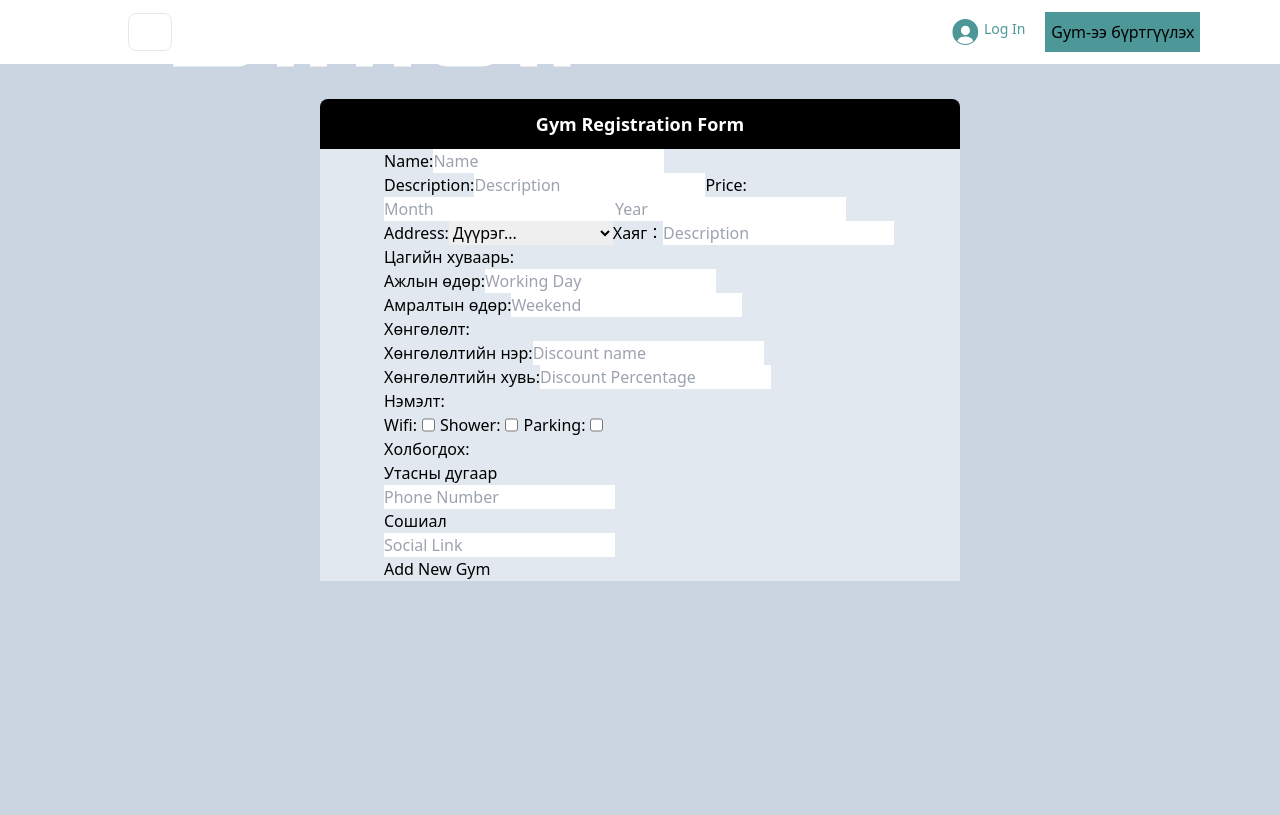
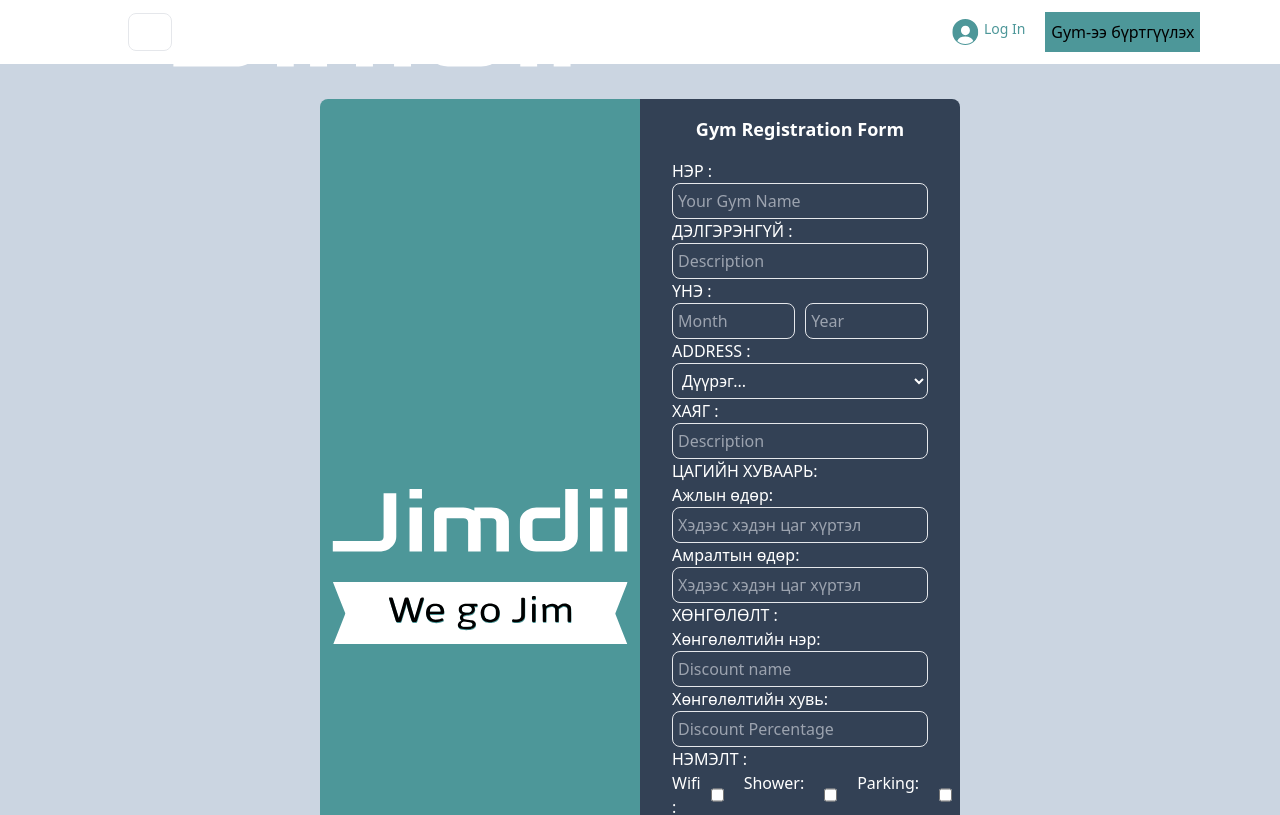
Before and after one commit to Pinecone-aqua/jimdii, a Next.js app in the folder front_end/client/: page /signUpGym in a window 1280 px wide. Shown: the top 815 px of the page. Built offline with nearby package versions, Linux system fonts and the light colour scheme.

Commit message:
Working on Gym register form

```diff
--- a/front_end/client/pages/signUpGym.tsx
+++ b/front_end/client/pages/signUpGym.tsx
@@ -1,3 +1,4 @@
+import MainLogo from "@/components/subcomp/MainLogo";
 import React from "react";
 
 export default function signUpGym(): JSX.Element {
@@ -55,34 +56,67 @@ export default function signUpGym(): JSX.Element {
   }
 
   return (
-    <div className="w-full h-[100vh] bg-slate-300">
-      <div className="w-[50%] mx-auto pt-[35px]">
-        <div className="bg-black text-white flex justify-center items-center h-[50px] text-lg font-bold rounded-t-lg">
-          Gym Registration Form
+    <div className="w-full h-fit bg-slate-300">
+      <div className="w-[50%] mx-auto py-[35px]">
+        <div className="flex">
+          <div className="hidden lg:inline w-[50%] rounded-l-lg">
+            <div className="w-full h-full flex justify-center items-center bg-[#4D9799] rounded-l-lg  ">
+              <MainLogo />
             </div>
-        <div className="bg-slate-200">
+          </div>
+
+          <div className="bg-slate-700 text-white rounded-r-lg w-[50%]">
+            <div className=" text-white flex justify-center items-center h-[50px] text-lg font-bold rounded-t-lg p-[30px]">
+              <h2>Gym Registration Form</h2>
+            </div>
             <form onSubmit={submitHandler} className="w-[80%] mx-auto">
               <label className="block">
-              Name:
-              <input type="text" name="name" placeholder="Name" required />
+                <h2>НЭР :</h2>
+                <input
+                  type="text"
+                  name="name"
+                  placeholder="Your Gym Name"
+                  className="w-full bg-slate-700 border rounded-lg p-[5px]"
+                  required
+                />
               </label>
               <label>
-              Description:
+                <h2>ДЭЛГЭРЭНГҮЙ :</h2>
+
                 <input
                   type="text"
                   name="description"
                   placeholder="Description"
+                  className="w-full bg-slate-700 border rounded-lg p-[5px]"
                   required
                 />
               </label>
               <label>
-              Price:
-              <input type="text" name="oneMonth" placeholder="Month" required />
-              <input type="text" name="year" placeholder="Year" />
+                <h2>ҮНЭ :</h2>
+
+                <div className="flex justify-between">
+                  <input
+                    type="text"
+                    name="oneMonth"
+                    placeholder="Month"
+                    className="w-[48%] bg-slate-700 border rounded-lg p-[5px]"
+                    required
+                  />
+                  <input
+                    type="text"
+                    name="year"
+                    placeholder="Year"
+                    className="w-[48%] bg-slate-700 border rounded-lg p-[5px]"
+                  />
+                </div>
               </label>
-            <label className="block">
-              Address:
-              <select name="districts" id="districts">
+              <label className="block ">
+                <h2>ADDRESS :</h2>
+                <select
+                  name="districts"
+                  id="districts"
+                  className="text-white w-full bg-slate-700 border rounded-lg p-[5px]"
+                >
                   <option value="Бүх дүүрэг/сум..." className="w-[50%]">
                     Дүүрэг...
                   </option>
@@ -93,42 +127,50 @@ export default function signUpGym(): JSX.Element {
                   <option value="Songino-Khairkhan">Songino-Khairkhan</option>
                   <option value="Chingeltei">Chingeltei</option>
                 </select>
-              Хаяг：
+                <h2>ХАЯГ :</h2>
                 <input
                   type="text"
                   name="addressDescription"
                   placeholder="Description"
+                  className="text-white w-full bg-slate-700 border rounded-lg p-[5px]"
                 />
               </label>
               <label className="block">
-              Цагийн хуваарь:
+                <h2>ЦАГИЙН ХУВААРЬ:</h2>
+
                 <div>
-                Ажлын өдөр:
+                  <h2>Ажлын өдөр:</h2>
+
                   <input
                     type="text"
                     name="workDay"
                     id="workDay"
-                  placeholder="Working Day"
+                    placeholder="Хэдээс хэдэн цаг хүртэл"
+                    className="text-white w-full bg-slate-700 border rounded-lg p-[5px]"
                   />
                 </div>
                 <div>
-                Амралтын өдөр:
+                  <h2>Амралтын өдөр:</h2>
+
                   <input
                     type="text"
                     name="weekend"
                     id="weekend "
-                  placeholder="Weekend"
+                    placeholder="Хэдээс хэдэн цаг хүртэл"
+                    className="text-white w-full bg-slate-700 border rounded-lg p-[5px]"
                   />
                 </div>
               </label>
               <label>
-              Хөнгөлөлт:
+                <h2>ХӨНГӨЛӨЛТ :</h2>
+
                 <div>
                   Хөнгөлөлтийн нэр:
                   <input
                     type="text"
                     name="discountName"
                     placeholder="Discount name"
+                    className="text-white w-full bg-slate-700 border rounded-lg p-[5px]"
                   />
                 </div>
                 <div>
@@ -137,14 +179,18 @@ export default function signUpGym(): JSX.Element {
                     type="text"
                     name="discountPer"
                     placeholder="Discount Percentage"
+                    className="text-white w-full bg-slate-700 border rounded-lg p-[5px]"
                   />
                 </div>
               </label>
               <label>
-              Нэмэлт:
-              <div className="flex gap-[5px]">
-                <h3>Wifi: </h3>
+                <h2>НЭМЭЛТ :</h2>
+                <div className="flex gap-[20px]">
+                  <div className="flex gap-[10px]">
+                    <h3>Wifi :</h3>
                     <input type="checkbox" name="specWifi" />
+                  </div>
+
                   <h3>Shower: </h3>
                   <input type="checkbox" name="specShower" />
                   <h3>Parking: </h3>
@@ -152,24 +198,28 @@ export default function signUpGym(): JSX.Element {
                 </div>
               </label>
               <label>
-              Холбогдох:
+
                 <div>
-                <h3>Утасны дугаар</h3>
+                  <h3>УТАСНЫ ДУГААР :</h3>
                   <input
                     type="number"
                     name="phonenumber"
                     placeholder="Phone Number"
+                    className="text-white w-full bg-slate-700 border rounded-lg p-[5px]"
                   />
-                <h3>Сошиал</h3>
-                <input type="url" name="social" placeholder="Social Link" />
+                  <h3>СОШИАЛ :</h3>
+                  <input type="url" name="social" placeholder="Social Link" className="text-white w-full bg-slate-700 border rounded-lg p-[5px]" />
                 </div>
               </label>
               {/* <label>
                    Image:
                     <input type="file" name="Upload Images" multiple placeholder="Image" required/>
                 </label> */}
-            <button type="submit">Add New Gym</button>
+              <button type="submit" className="bg-[#4D9799] my-[20px] p-[15px] w-full rounded-lg">
+                Add New Gym
+              </button>
             </form>
+          </div>
         </div>
       </div>
     </div>
```
Lines whose indentation alone changed are shown as unchanged.
